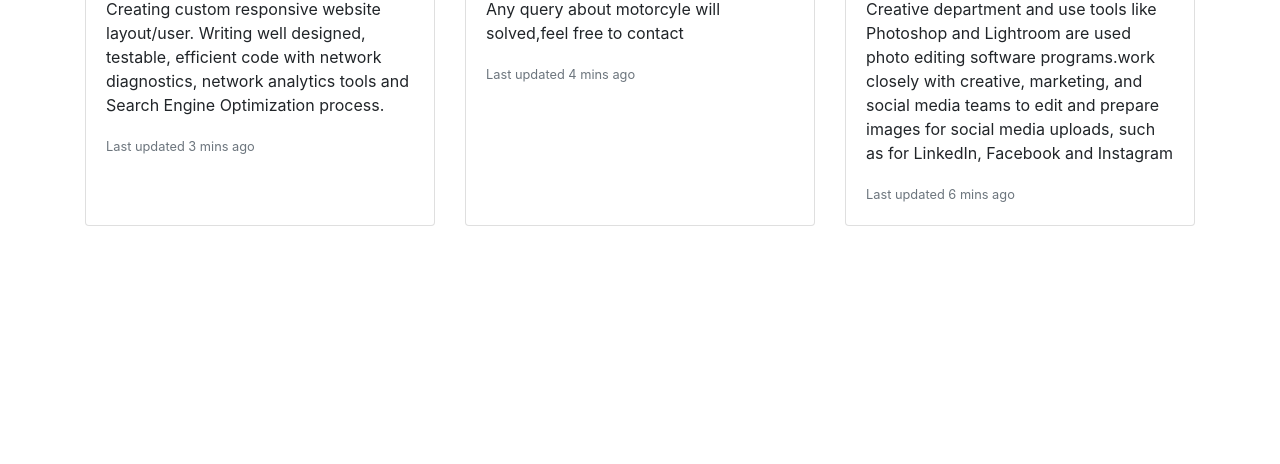
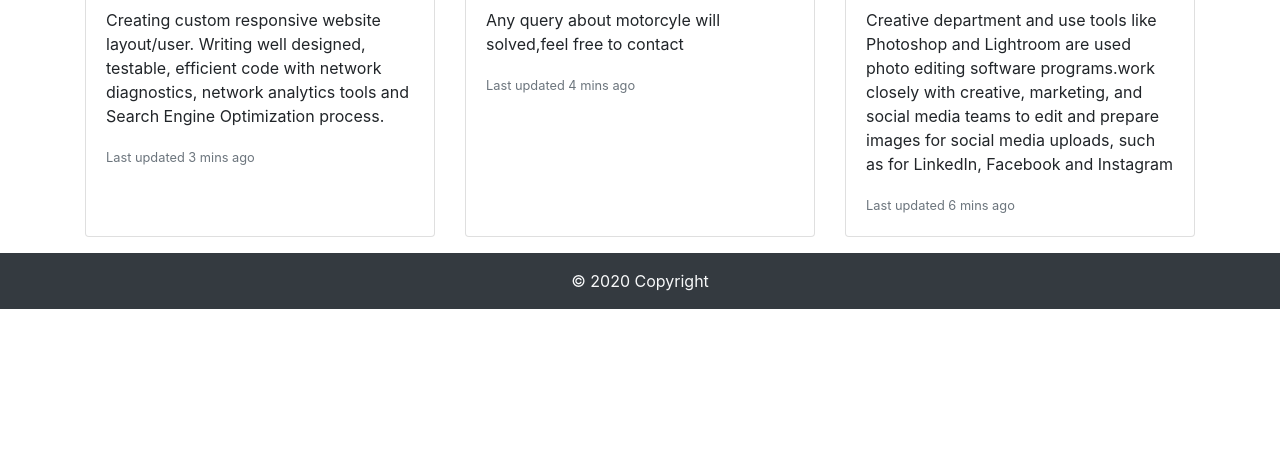
Before and after one commit to rahulraveendranak/Portfolio, a Django app: page /about in a window 1280 px wide. Shown: the part 336-800 px from the top of the page. Run offline with Django 3.2, Linux system fonts and the light colour scheme; some libraries are stand-ins or nearby versions.

Commit message:
modified

```diff
--- a/templates/header.html
+++ b/templates/header.html
@@ -16,7 +16,7 @@
 
 <body>
     <nav class="navbar navbar-expand-lg navbar-dark bg-dark">
-        <a class="navbar-brand" href="/">Rahul A R</a>
+        <a class="navbar-brand" href="/"><h3>Rahul A R</h3></a>
         <button class="navbar-toggler" type="button" data-toggle="collapse" data-target="#navbarNavAltMarkup"
           aria-controls="navbarNavAltMarkup" aria-expanded="false" aria-label="Toggle navigation">
           <span class="navbar-toggler-icon"></span>
@@ -35,6 +35,16 @@
 {% block content %}
 {% endblock %}
 
+
+<!-- Footer -->
+<footer class="page-footer font-small bg-dark darken-3">
+    <!-- Copyright -->
+    <div class="footer-copyright text-light text-center py-3">© 2020 Copyright
+    </div>
+</footer>
+  <!-- Footer -->
+
+
   <!-- Optional JavaScript -->
   <!-- jQuery first, then Popper.js, then Bootstrap JS -->
   <script src="https://code.jquery.com/jquery-3.5.1.slim.min.js"
```
